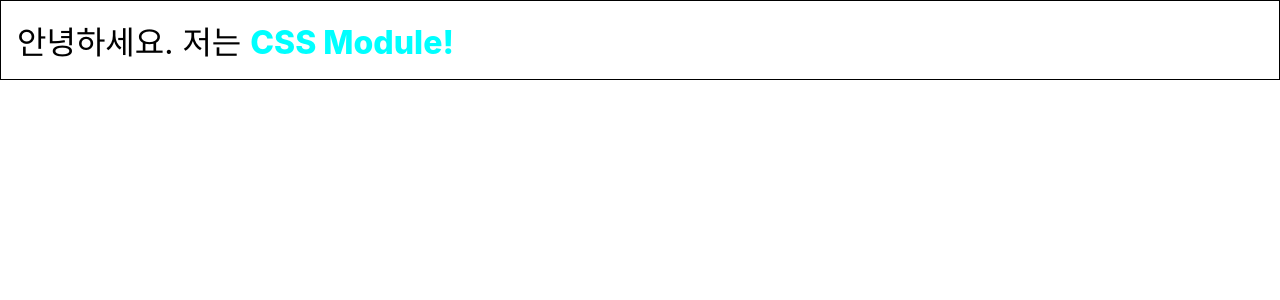
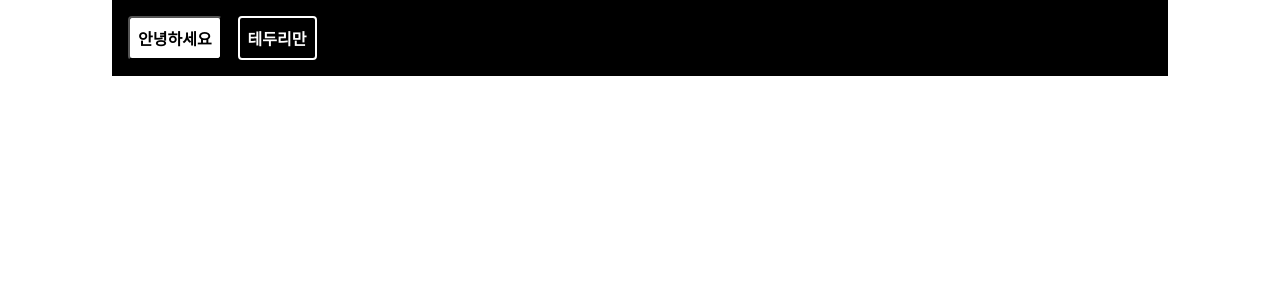
Before and after one commit to jj-2206/React, a React (Create React App) app in the folder hello-react/: page / in a window 1280 px wide. Shown: the top 300 px of the page. Built offline with nearby package versions, Linux system fonts and the light colour scheme.

Commit message:
fix: Add using styled-components
CSS-in-JS

```diff
--- a/hello-react/package.json
+++ b/hello-react/package.json
@@ -11,6 +11,7 @@
     "react-dom": "^18.2.0",
     "react-scripts": "5.0.1",
     "sass": "^1.54.4",
+    "styled-components": "^5.3.5",
     "web-vitals": "^2.1.0"
   },
   "scripts": {
--- a/hello-react/src/App.js
+++ b/hello-react/src/App.js
@@ -1,5 +1,5 @@
-import CSSModule from './CSSModule';
+import StyledComponent from './StyledComponent';
 
-const App = () => <CSSModule />;
+const App = () => <StyledComponent />;
 
 export default App;
--- /dev/null
+++ b/hello-react/src/StyledComponent.js
@@ -0,0 +1,71 @@
+import styled, { css } from 'styled-components';
+
+const sizes = {
+  desktop: 1024,
+  tablet: 768,
+};
+
+// 위에 있는 size 객체에 따라 자동으로 media 쿼리 함수를 만들어 줍니다.
+const media = Object.keys(sizes).reduce((acc, label) => {
+  acc[label] = (...args) => css`
+    @media (max-width: ${sizes[label] / 16}em) {
+      ${css(...args)}
+    }
+  `;
+  return acc;
+}, {});
+
+// props로 넣어 준 값을 직접 전달해 줄 수 있습니다.
+const Box = styled.div`
+  background: ${(props) => props.color || 'blue'};
+  padding: 1rem;
+  display: flex;
+
+  width: 1024px;
+  margin: 0 auto;
+  ${media.desktop`width: 768px;`}
+  ${media.tablet`width: 100%;`}
+`;
+
+const Button = styled.button`
+  background: white;
+  color: black;
+  border-radius: 4px;
+  padding: 0.5rem;
+  display: flex;
+  align-items: center;
+  justify-content: center;
+  box-sizing: border-box;
+  font-size: 1rem;
+  font-weight: 600;
+  /* & 문자를 사용하여 Sass처럼 자기 자신 선택 가능 */
+  &:hover {
+    background: rgba(255, 255, 255, 0.9);
+  }
+  /* 다음 코드는 inverted 값이 true일 때 특정 스타일을 부여해 줍니다. */
+  ${(props) =>
+    props.inverted &&
+    css`
+      background: none;
+      border: 2px solid white;
+      color: white;
+      &:hover {
+        background: white;
+        color: black;
+      }
+    `}
+  & + button {
+    margin-left: 1rem;
+  }
+`;
+
+const StyledComponent = () => {
+  return (
+    <Box color="black">
+      <Button>안녕하세요</Button>
+      <Button inverted={true}>테두리만</Button>
+    </Box>
+  );
+};
+
+export default StyledComponent;
```
Also changed, not shown: 2 other files (tests, documents, lock files or other folders).
